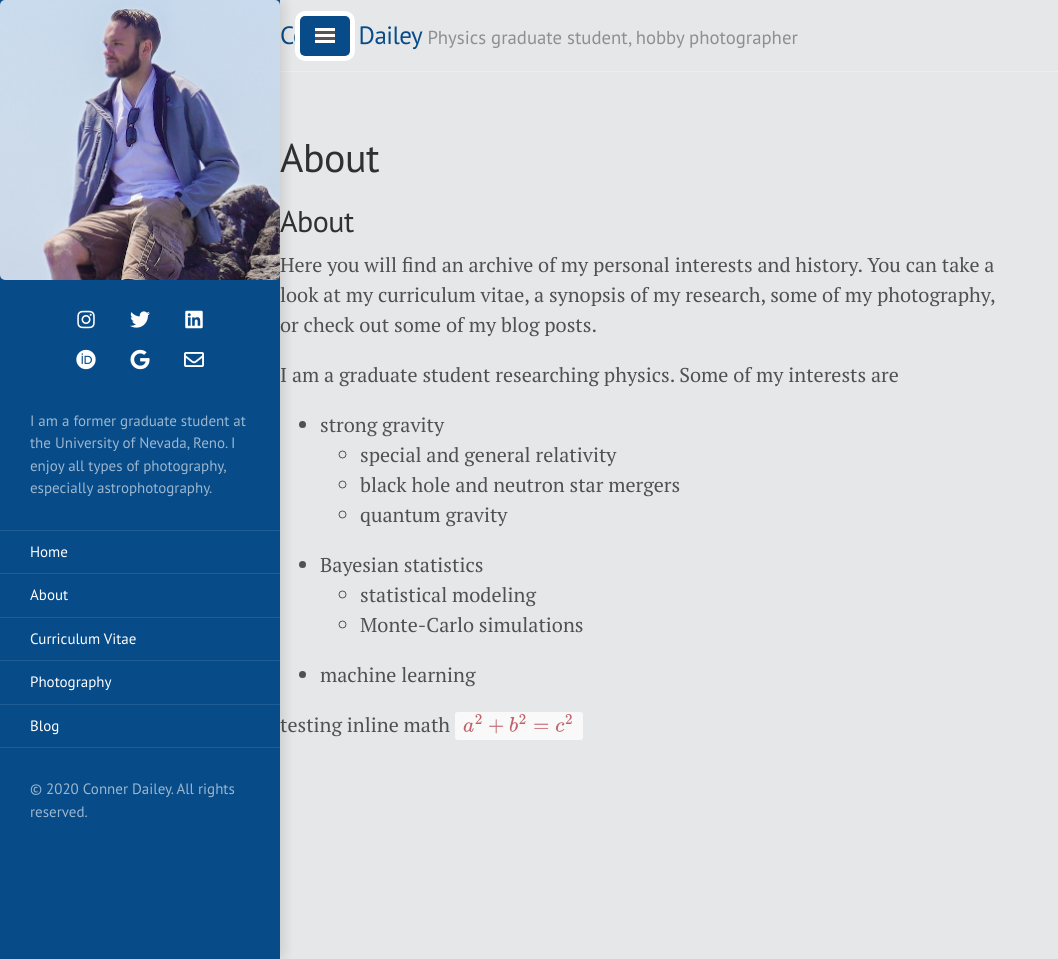
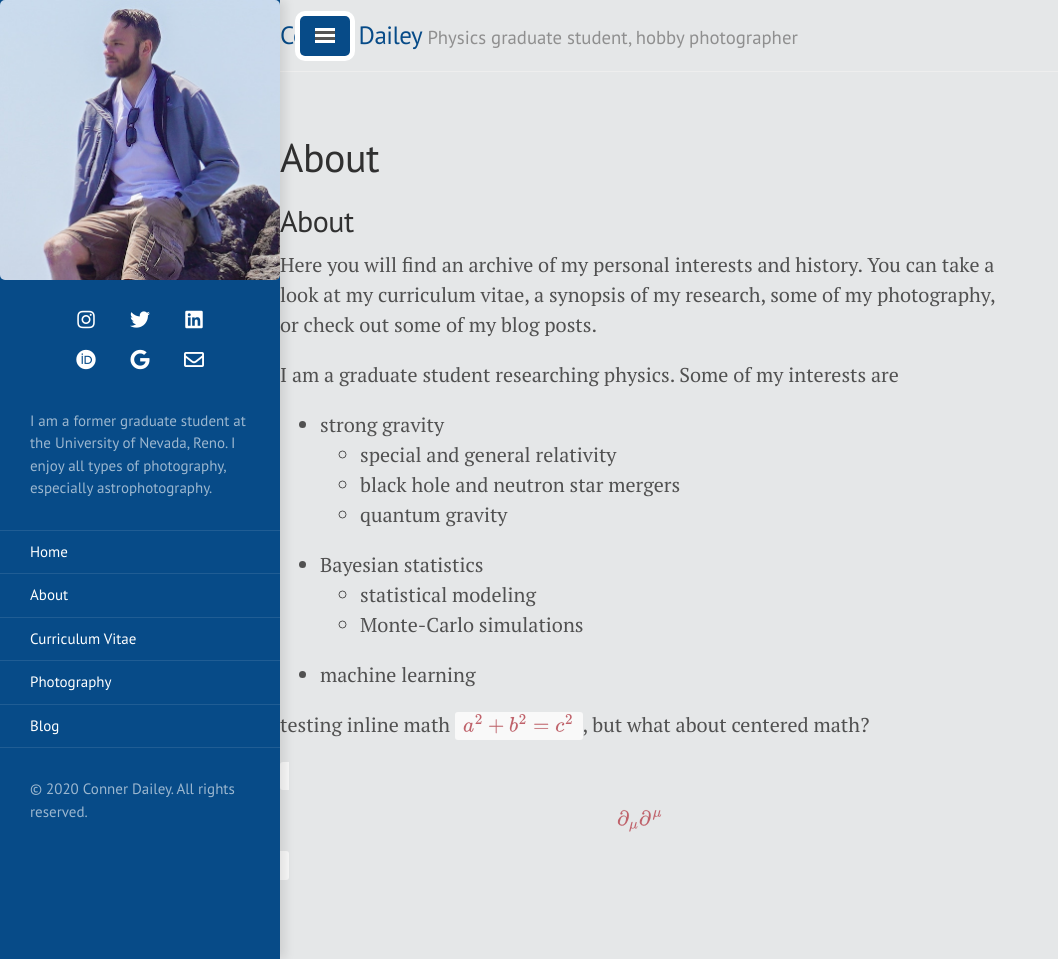
Before and after one commit to TakeTwiceDailey/TakeTwiceDailey.github.io, a Jekyll site: the page built from about.md, in a window 1280 px wide and 959 px high. Shown: the whole window, without its empty margins (0-1058 px from the left). Built offline with Jekyll 4.4.1, drawn with Linux system fonts in a browser that asks for light colours; nearby versions of some CDN libraries.

Commit message:
playing with math

```diff
--- a/about.md
+++ b/about.md
@@ -18,4 +18,6 @@ I am a graduate student researching physics. Some of my interests are
 * machine learning
 
 
-testing inline math `$a^2+b^2=c^2$`
+testing inline math `$a^2+b^2=c^2$`, but what about centered math?
+
+`$$\partial_\mu\partial^\mu$$`
```
